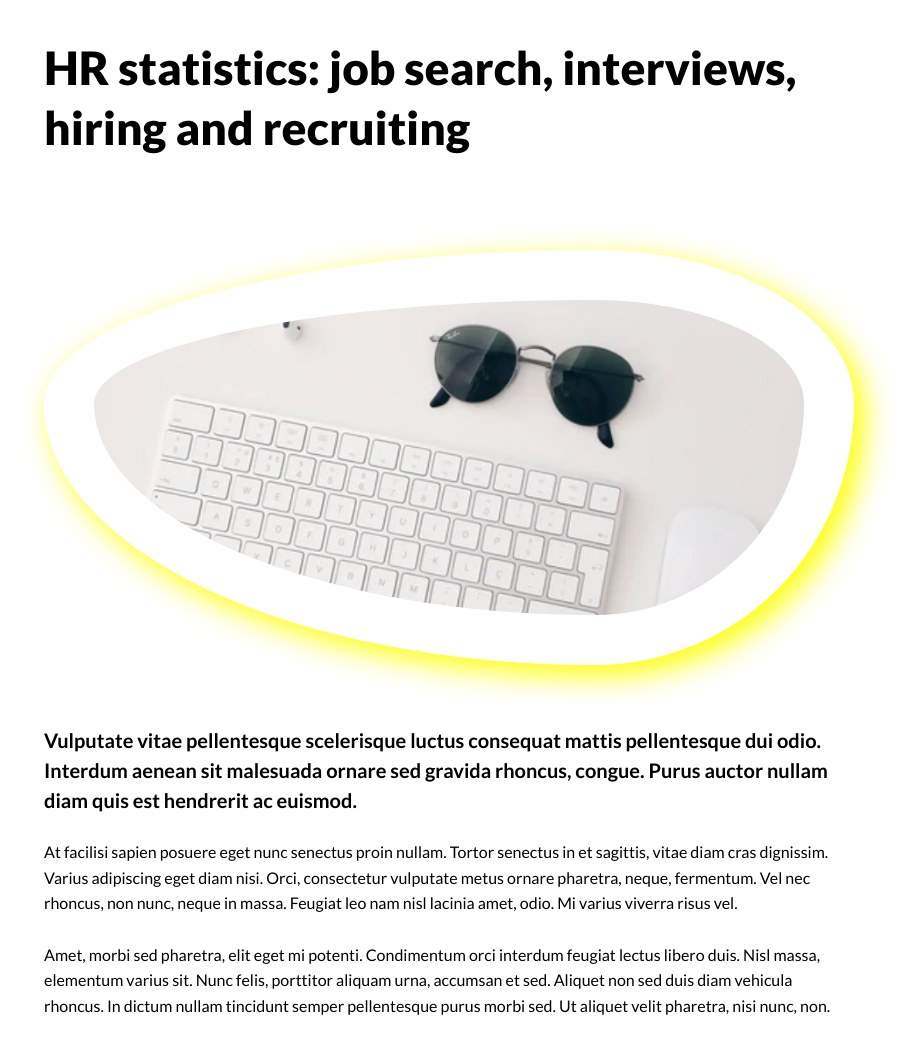
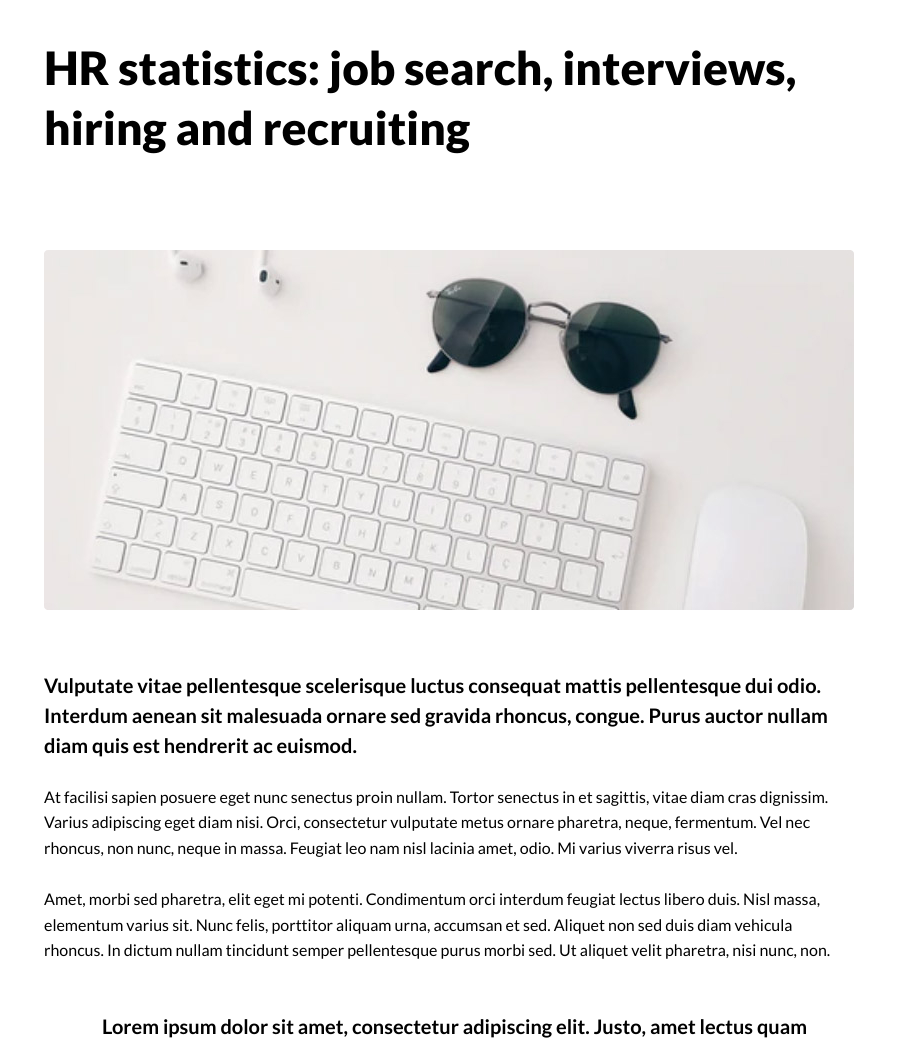
Before and after one commit to vokinlas/FLSLessons, a plain HTML site: page lesson_6/index.html in a window 1280 px wide. Shown: the top 1038 px of the page, without its empty margins (191-1109 px from the left). Drawn offline with Linux system fonts and the light colour scheme.

Commit message:
Update style.css

```diff
--- a/lesson_6/css/style.css
+++ b/lesson_6/css/style.css
@@ -184,7 +184,7 @@ h2.title,
 	padding: 50px;
 }
 
-.image {
+.lesson .image {
 	max-width: 100%;
 	padding: 50px;
 	border-radius: 68% 32% 32% 68% / 37% 37% 63% 63%;
```
